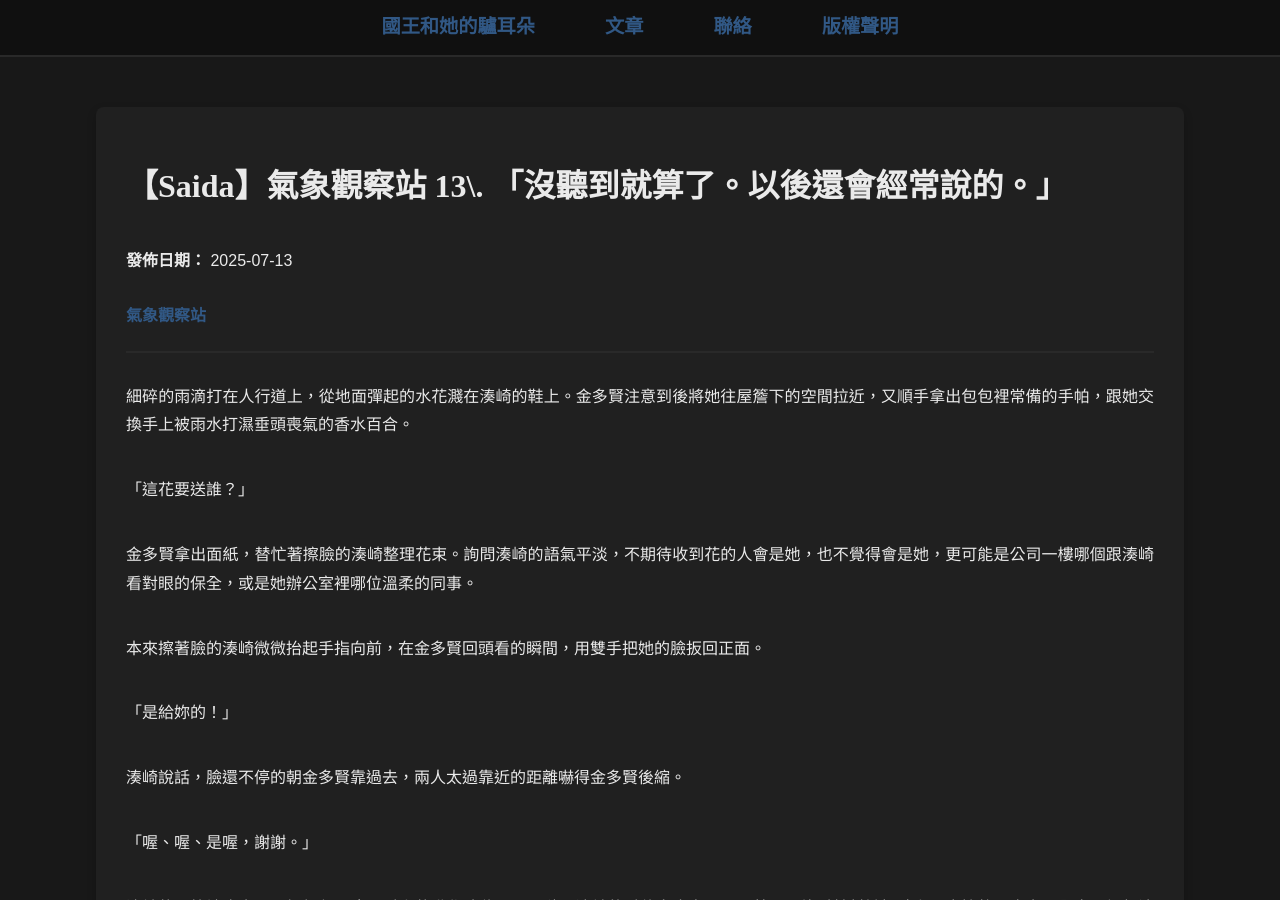
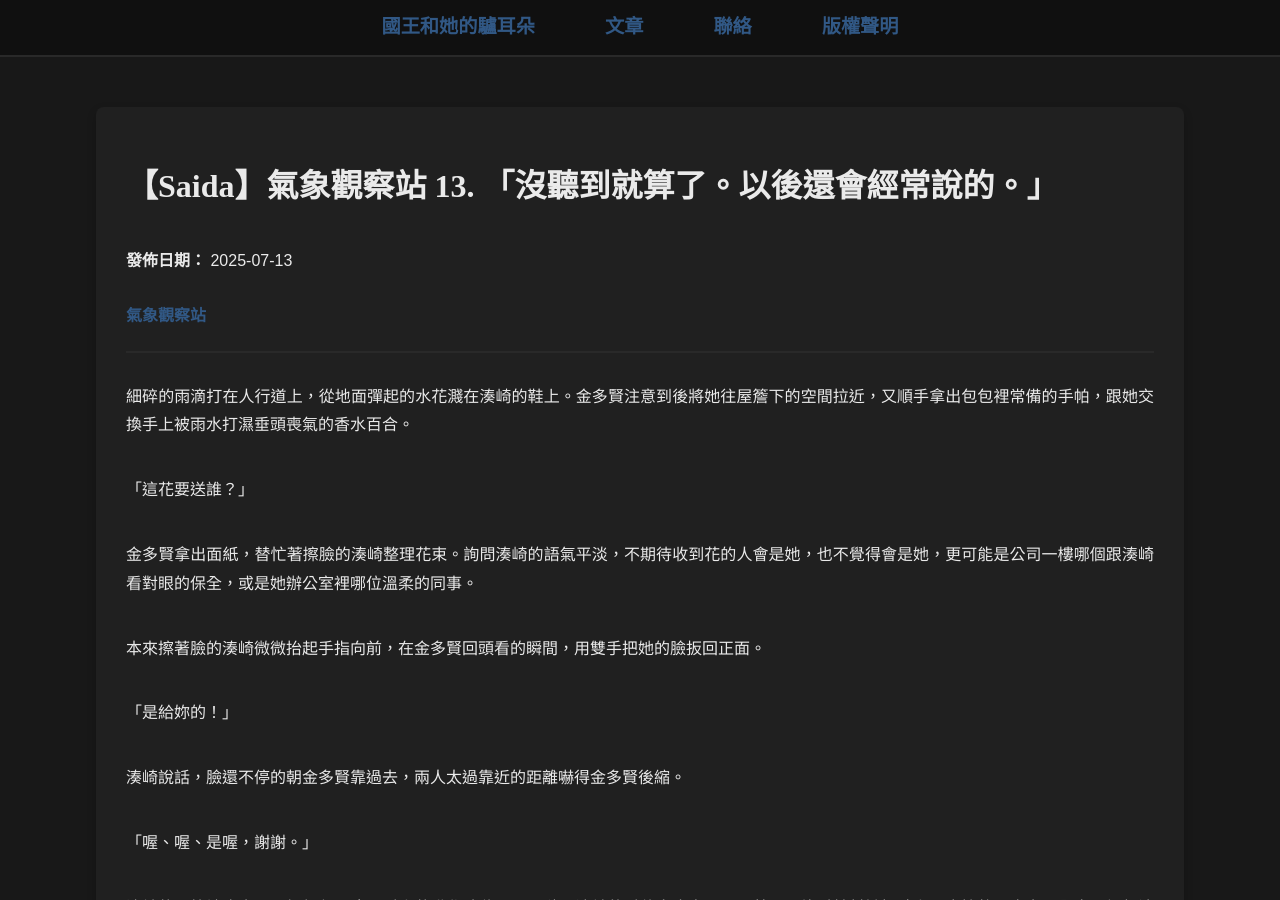
Before and after one commit to thekingwithdonkeyears/website, a Jekyll site: the page built from _posts/2025-07-11-氣象觀察站-13.md, in a window 1280 px wide and 900 px high. Built offline with Jekyll 4.4.1, drawn with Linux system fonts in a browser that asks for light colours; comment, search, counter and statistics services are not loaded.

```diff
--- a/_posts/2025-07-11-氣象觀察站-13.md
+++ b/_posts/2025-07-11-氣象觀察站-13.md
@@ -1,6 +1,6 @@
 ---
 layout: post
-title: 【Saida】氣象觀察站 13\. 「沒聽到就算了。以後還會經常說的。」
+title: 【Saida】氣象觀察站 13. 「沒聽到就算了。以後還會經常說的。」
 categories:
   - 氣象觀察站
 tags:
```
